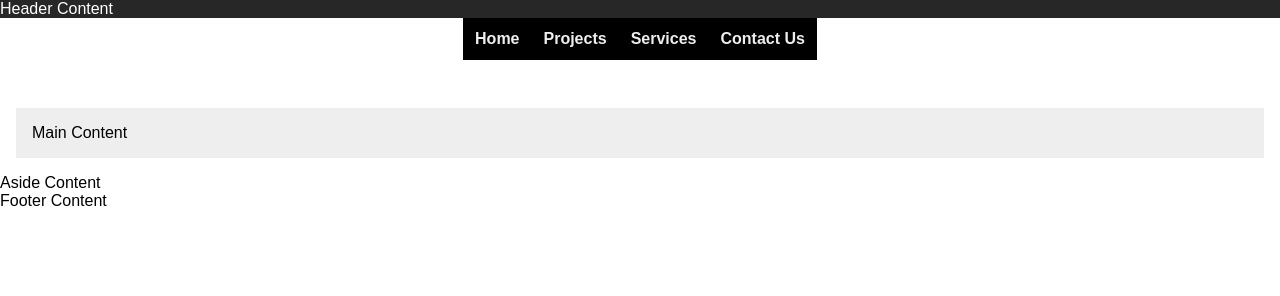
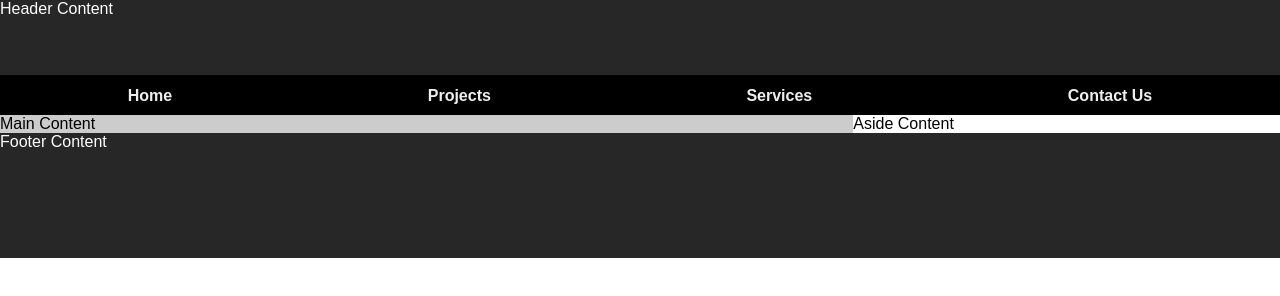
Before and after one commit to joobodo/wdd131, a plain HTML site: page week01/basic-layout.html in a window 1280 px wide. Drawn offline with Linux system fonts and the light colour scheme.

Commit message:
fix grid template display for parent class

```diff
--- a/week01/styles/layout.css
+++ b/week01/styles/layout.css
@@ -12,22 +12,12 @@ body .header-content {
   color: #ffffff;
 }
 
-nav {
-  margin: 0 auto 2rem;
-}
-
-main {
-  margin: 1rem;
-  border: 1px solid rgb(0, 0, 0 / .2);
-  padding: 1rem;
-  background-color: #eeeeee;
-}
-
 .navigation {
   background-color: #000000;
 }
 
 .navigation ul {
+  height: 100%;
   list-style: none;
   display: flex;
   flex-wrap: wrap;
@@ -54,5 +44,44 @@ main {
 
 .parent {
   display: grid;
-  grid-template-columns: ;
+  grid-template-columns: 2fr 1fr;
+  grid-template-rows: 75px 40px 1fr 125px;
+  grid-template-areas:
+  "header header"
+  "nav nav"
+  "main aside"
+  "footer footer";
 }
+
+.header-content {
+  grid-area: header;
+}
+
+.navigation {
+  grid-area: nav;
+}
+
+.main-content {
+  grid-area: main;
+}
+
+.aside-content {
+  grid-area: aside;
+}
+
+.footer-content {
+  grid-area: footer;
+}
+
+.darkgrey {
+  background-color: #272727;
+  color: #ffffff;
+}
+
+.grey {
+  background-color: #cccccc;
+}
+
+.white {
+  background-color: #ffffff;
+}
```
